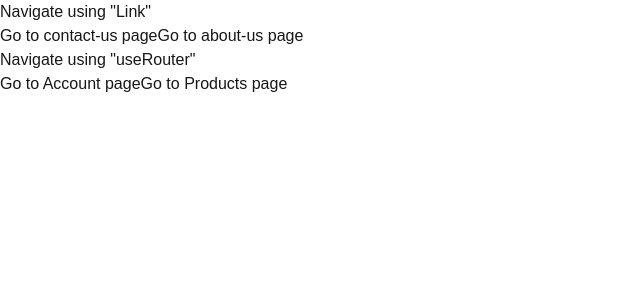
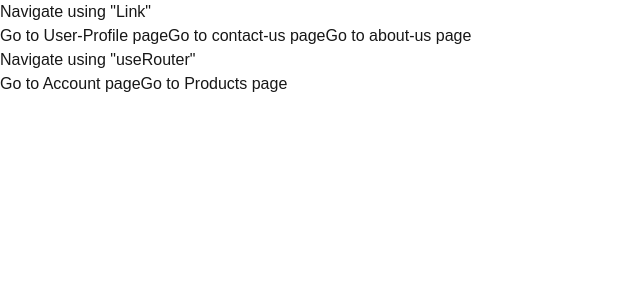
Before and after one commit to anirudha-8/nextjs, a Next.js app: page / in a window 1280 px wide. Shown: the top 300 px of the page, without its empty margins (0-640 px from the left). Built offline with nearby package versions, Linux system fonts and the light colour scheme.

Commit message:
understand the concept of "redirect" from server component to any other URL

```diff
--- a/src/app/page.js
+++ b/src/app/page.js
@@ -15,9 +15,15 @@ export default function Home() {
 		<div className="grid grid-rows-[20px_1fr_20px] items-center justify-items-center min-h-screen p-8 pb-20 gap-16 sm:p-20 font-[family-name:var(--font-geist-sans)]">
 			<main className="flex flex-col gap-8 row-start-2 items-center sm:items-start">
 				<div className="mb-3">
-					<h2 className="text-lg font-bold text-center mb-2">
+					<h2 className="text-lg font-bold text-left mb-2">
 						Navigate using "Link"
 					</h2>
+					<Link
+						className="mr-3 border-black border-[2px] p-1 rounded-md"
+						href={"user"}
+					>
+						Go to User-Profile page
+					</Link>
 					<Link
 						className="mr-3 border-black border-[2px] p-1 rounded-md"
 						href={"contact-us"}
@@ -33,7 +39,7 @@ export default function Home() {
 				</div>
 				<div className="h-0 w-full border-black border-[1px]"></div>
 				<div>
-					<h2 className="text-lg font-bold text-center my-2">
+					<h2 className="text-lg font-bold text-left my-2">
 						Navigate using "useRouter"
 					</h2>
 					<button
```
Also changed, not shown: src/app/sign-in/page.js (added, +9 -0 lines), src/app/user/page.js (added, +11 -0 lines).
